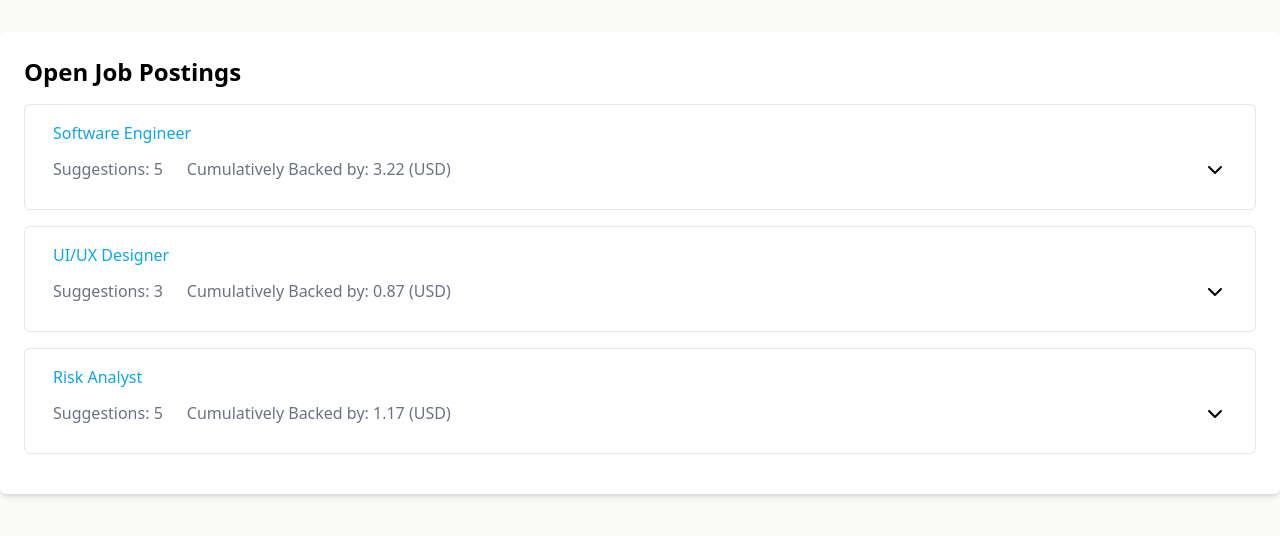
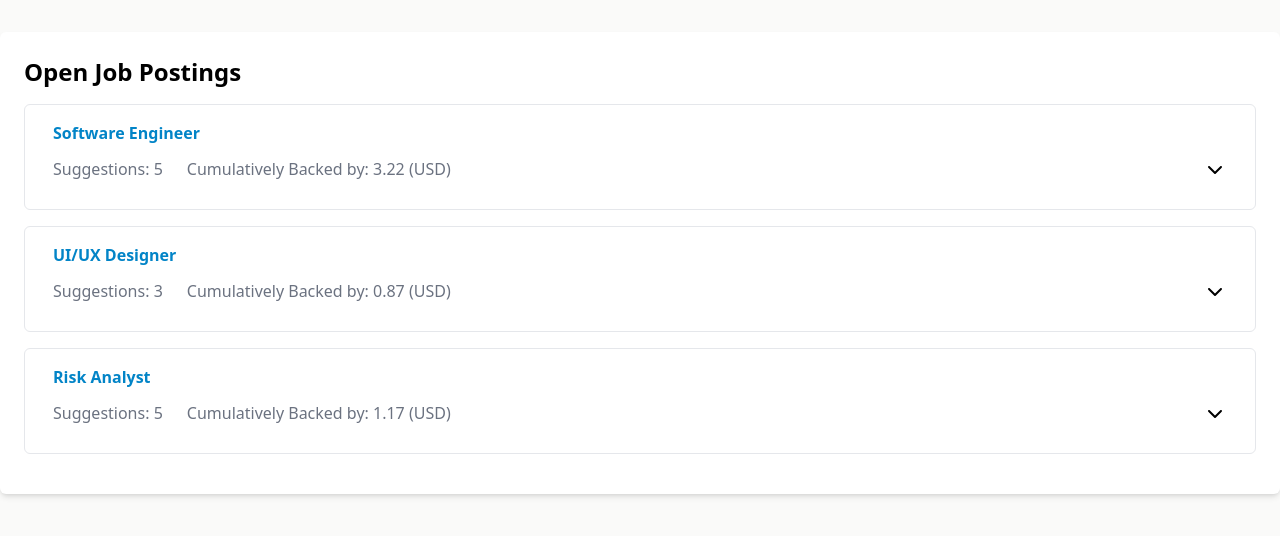
Before and after one commit to maxmynter/ethHackathonMUC, a Next.js app: page /company/ListActivePostings in a window 1280 px wide. Shown: the top 536 px of the page. Built offline with nearby package versions, Linux system fonts and the light colour scheme; what @rainbow-me/rainbowkit, @wagmi/core, wagmi would draw is missing.

Commit message:
formatting

```diff
--- a/pages/company/ListActivePostings.tsx
+++ b/pages/company/ListActivePostings.tsx
@@ -74,7 +74,7 @@ const JobListItemAbstract = ({
 }) => {
   return (
     <>
-      <a className="text-sky-500 m-3">{jobPosting.title}</a>
+      <a className="text-sky-600 m-3 font-bold">{jobPosting.title}</a>
       <div className="flex justify-between">
         <div className="flex flex-row">
           <div className="text-gray-500 m-3">
```
